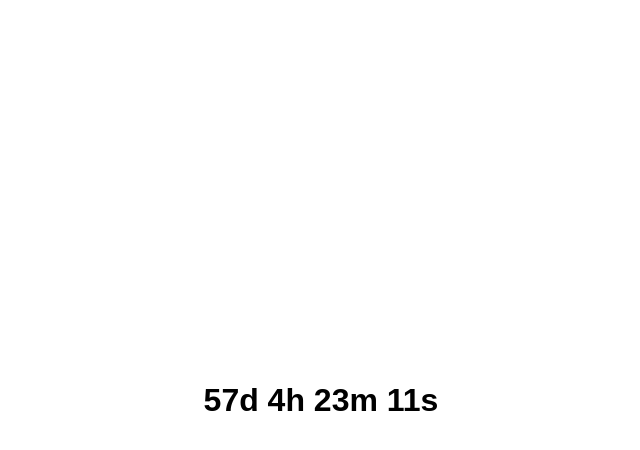
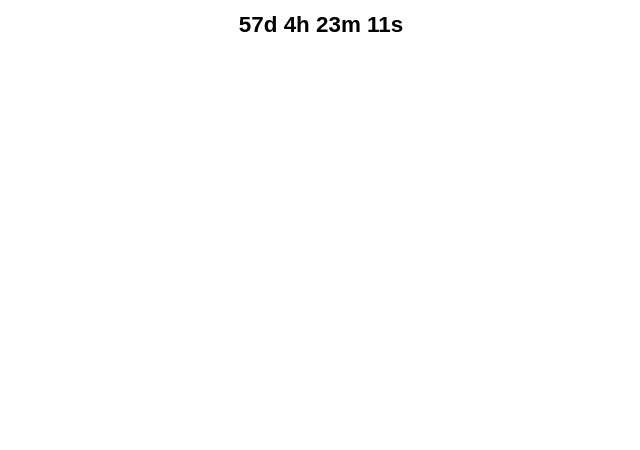
Before and after one commit to matt01253/days, a plain HTML site: page index.html in a window 1280 px wide. Shown: the whole page, without its empty margins (319-959 px from the left). Drawn offline with Linux system fonts and the light colour scheme.

Commit message:
Update index.html

```diff
--- a/index.html
+++ b/index.html
@@ -3,27 +3,45 @@
 <head>
   <meta charset="UTF-8">
   <title>Countdown</title>
+
   <style>
+    html, body {
+      margin: 0;
+      padding: 0;
+      background: transparent !important;
+    }
+
     body {
-      margin: 0;
-      font-family: sans-serif;
       display: flex;
       justify-content: center;
       align-items: center;
-      height: 100vh;
+      padding: 12px;
+      font-family: sans-serif;
+    }
+
+    #countdown {
+      font-size: 1.4rem;
+      font-weight: 600;
       background: transparent;
+      white-space: nowrap;
     }
-    #countdown {
-      font-size: 2rem;
-      font-weight: bold;
+
+    /* Optional: auto-adapt to system theme */
+    @media (prefers-color-scheme: dark) {
+      #countdown { color: white; }
+    }
+
+    @media (prefers-color-scheme: light) {
+      #countdown { color: black; }
     }
   </style>
 </head>
+
 <body>
   <div id="countdown"></div>
 
   <script>
-    // Target date: Thursday 2 July 2026 at 16:05 (UK time - BST, UTC+1)
+    // Thursday 2 July 2026 at 16:05 (UK time, BST UTC+1)
     const targetDate = new Date("2026-07-02T16:05:00+01:00");
 
     function updateCountdown() {
@@ -44,8 +62,8 @@
         `${days}d ${hours}h ${minutes}m ${seconds}s`;
     }
 
+    updateCountdown();
     setInterval(updateCountdown, 1000);
-    updateCountdown();
   </script>
 </body>
 </html>
```
